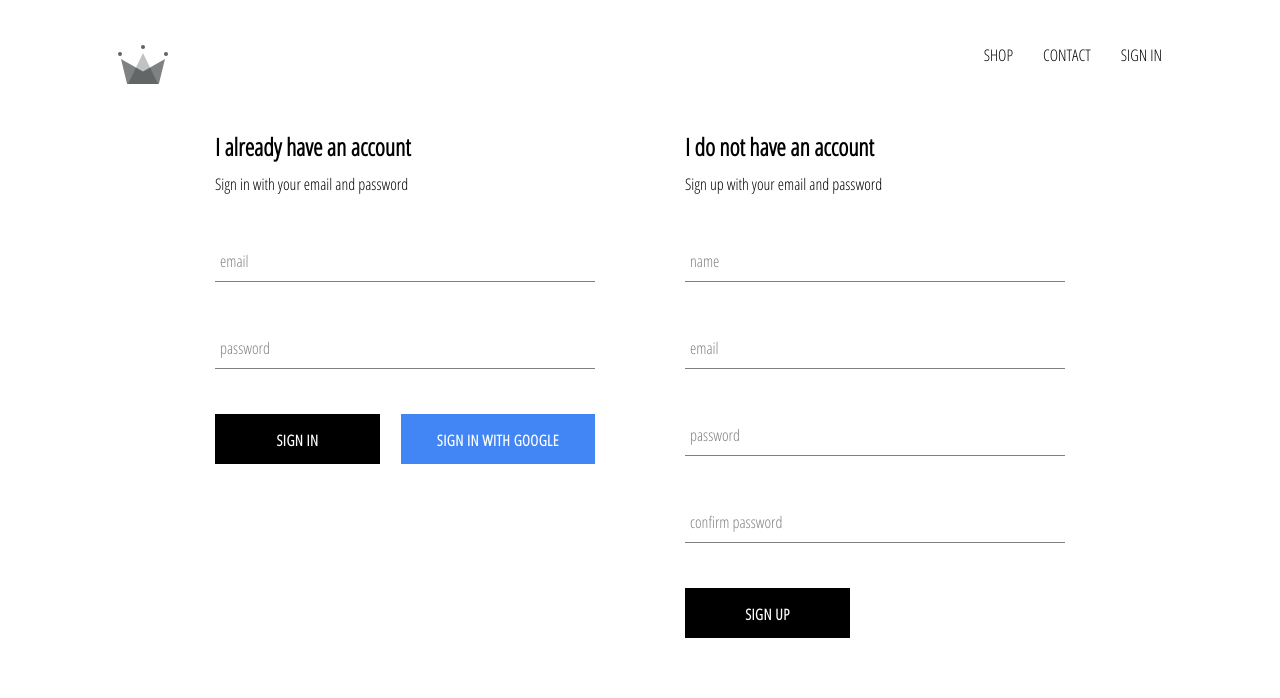
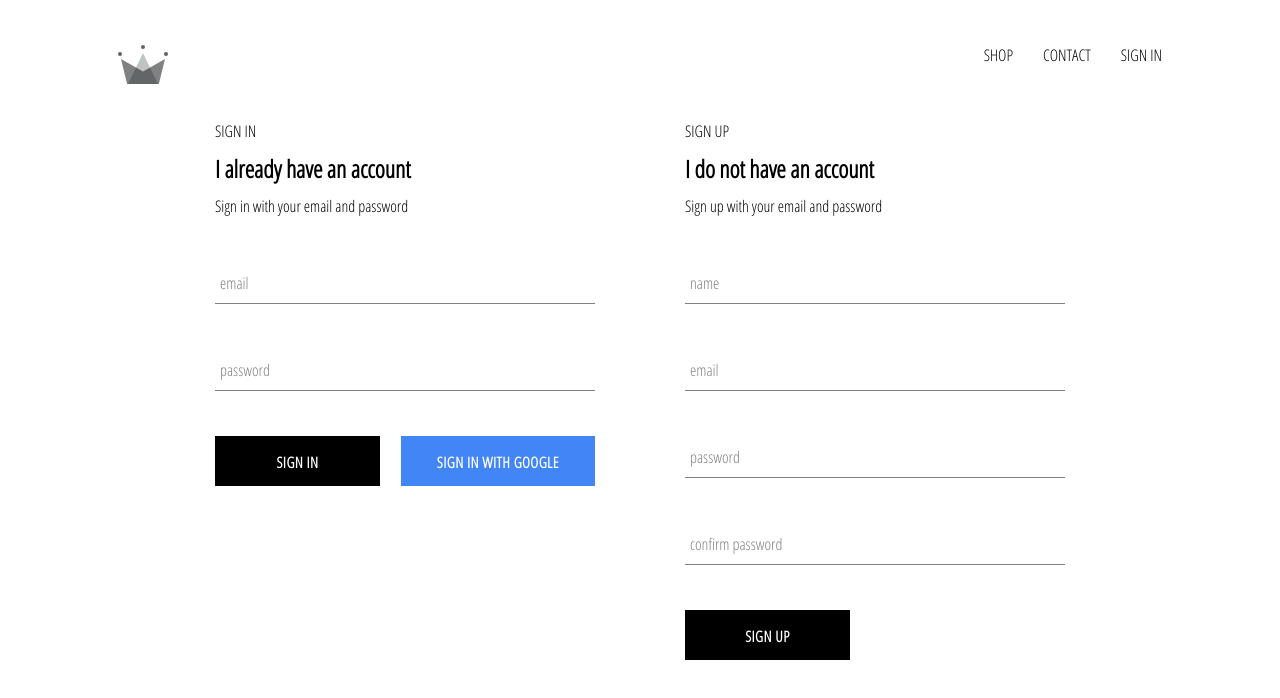
Before and after one commit to eduardoegb/crwn-clothing, a React (Create React App) app: page /signin in a window 1280 px wide. Shown: the top 698 px of the page. Built offline with nearby package versions, Linux system fonts and the light colour scheme; no server answers.

Commit message:
Modified github account

```diff
--- a/src/components/SignIn/SignIn.js
+++ b/src/components/SignIn/SignIn.js
@@ -33,6 +33,7 @@ class SignIn extends Component {
 
 		return (
 			<div className="sign-in">
+				SIGN IN
 				<h2 className="title">I already have an account</h2>
 				<span>Sign in with your email and password</span>
 				<form onSubmit={this.handleSubmit}>
--- a/src/components/SignUp/SignUp.js
+++ b/src/components/SignUp/SignUp.js
@@ -55,6 +55,7 @@ class SignUp extends Component {
 
 		return (
 			<div className='sign-up'>
+				SIGN UP
 				<h2 className='title'>I do not have an account</h2>
 				<span>Sign up with your email and password</span>
 				<form className='sign-up-form' onSubmit={this.handleSubmit}>
```
